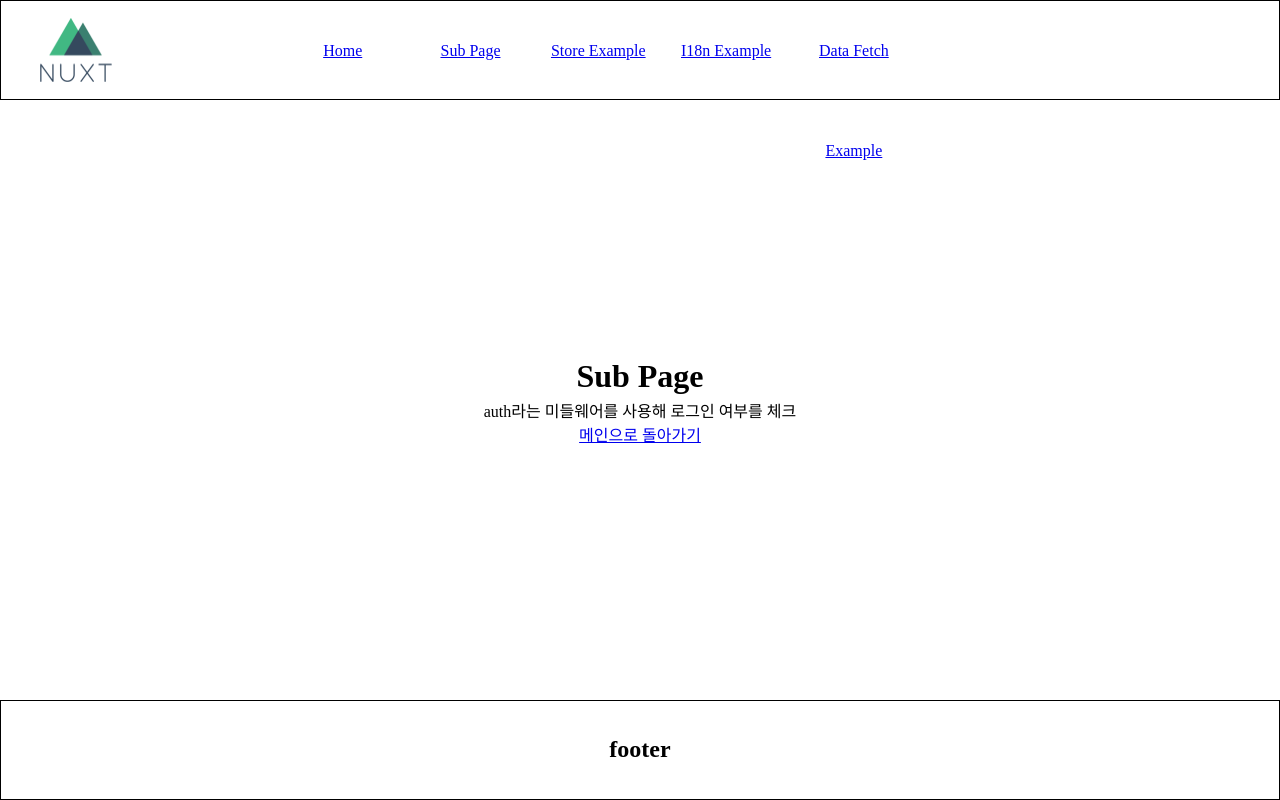
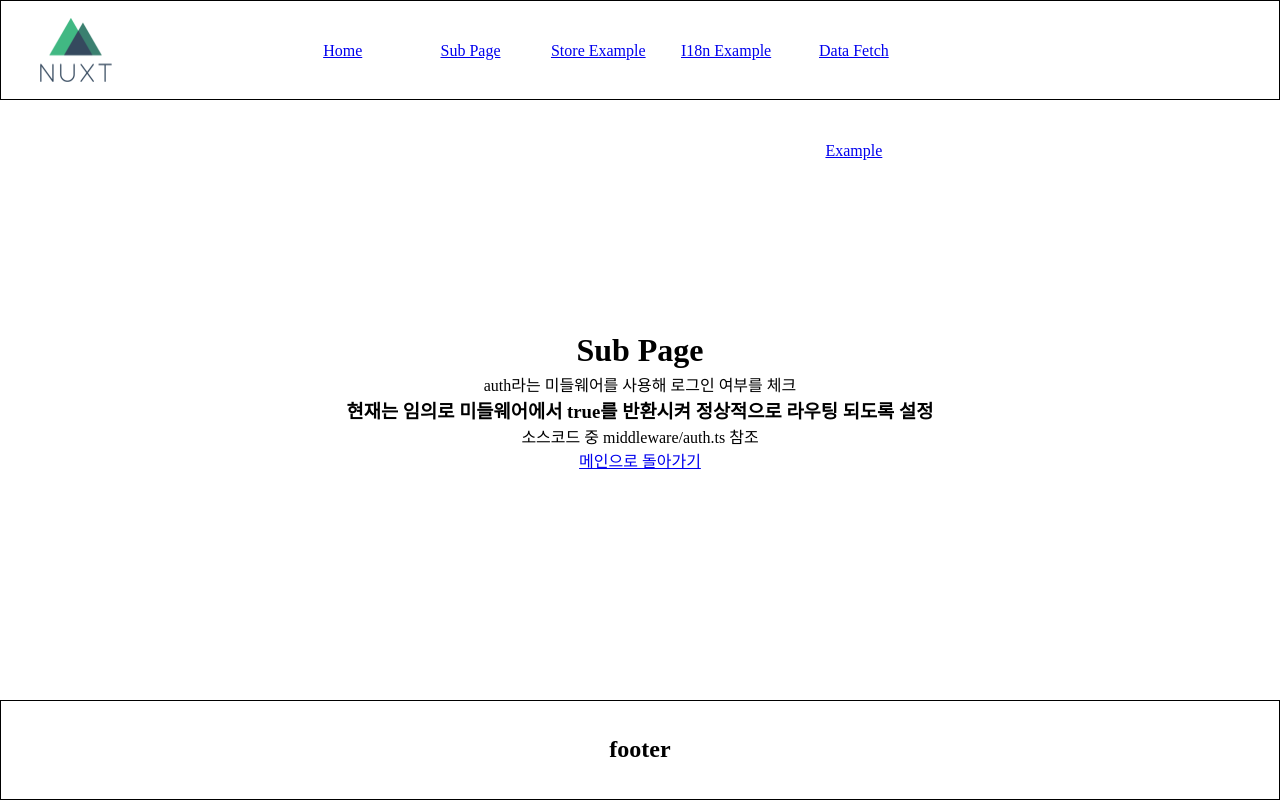
Before and after one commit to taezzang/nuxt3-boilerplate-code, a Nuxt app: page /sub in a window 1280 px wide. Built offline with nearby package versions, Linux system fonts and the light colour scheme; no server answers.

Commit message:
미들웨어 테스트 페이지 내용 추가

```diff
--- a/pages/sub.vue
+++ b/pages/sub.vue
@@ -2,6 +2,8 @@
     <div class="section">
         <h1>Sub Page</h1>
         <p>auth라는 미들웨어를 사용해 로그인 여부를 체크</p>
+        <h3>현재는 임의로 미들웨어에서 true를 반환시켜 정상적으로 라우팅 되도록 설정</h3>
+        <p>소스코드 중 middleware/auth.ts 참조</p>
         <NuxtLink to="/">메인으로 돌아가기</NuxtLink>
     </div>
 </template>
```
